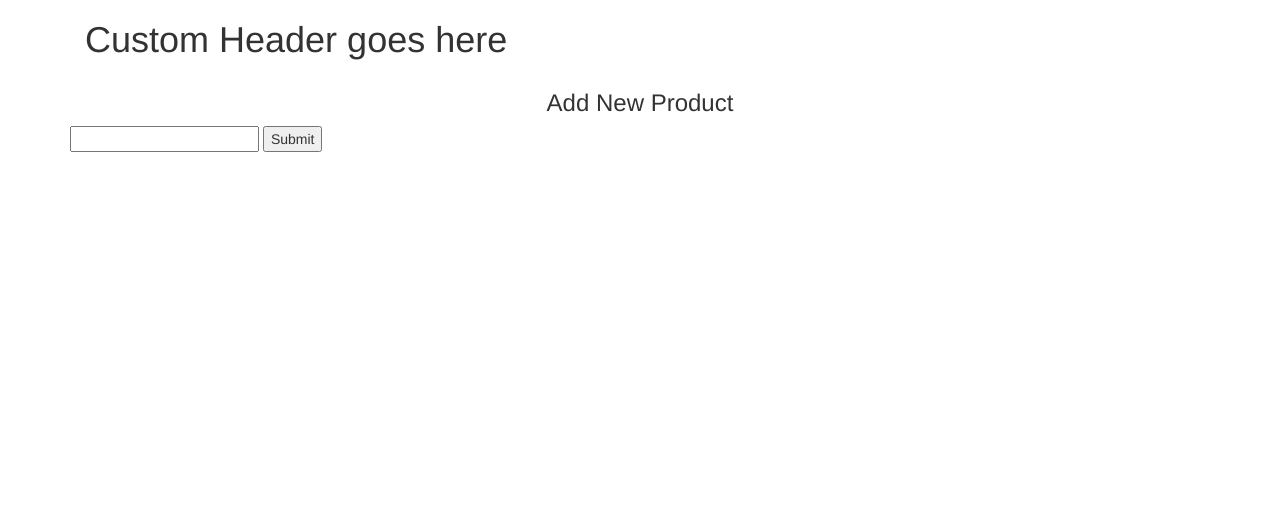
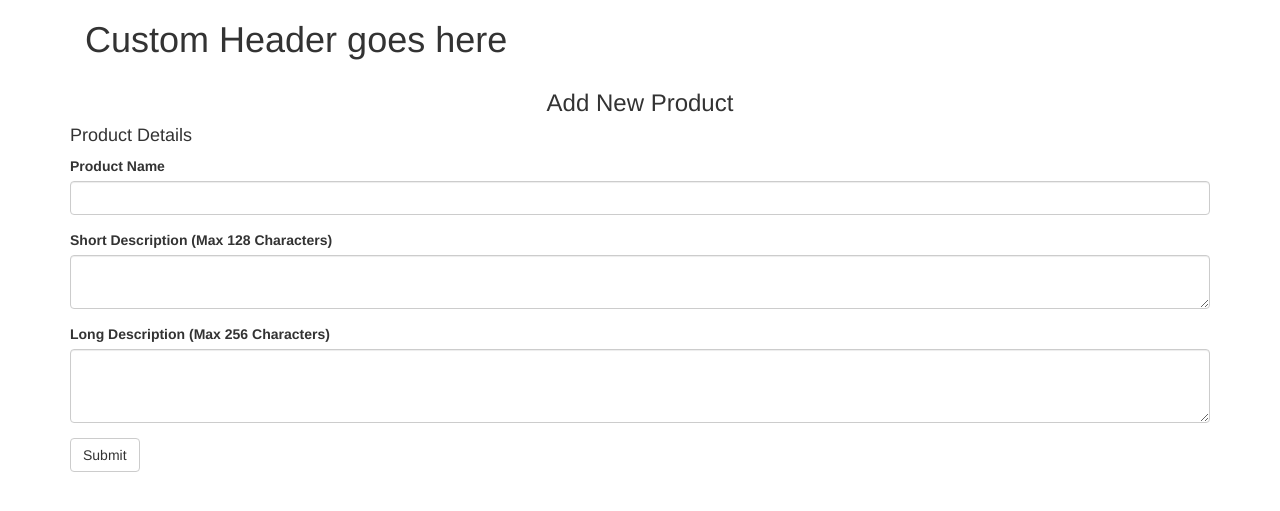
Before and after one commit to andrewrd/catomanage, a PHP site: page /pages/addprod.php in a window 1280 px wide. Shown: the top 511 px of the page. Run offline with PHP 8.4, Linux system fonts and the light colour scheme; some libraries are stand-ins or nearby versions.

Commit message:
addproductform expanded - still WIP

```diff
--- a/controller/controller.php
+++ b/controller/controller.php
@@ -122,7 +122,7 @@ function add_prod(){
   }
   else {
     //if info hasnt been added, show the form to add new info
-    new_product();
+    include '../layouts/addprodform.php';
   }
 }
 
@@ -131,10 +131,8 @@ function submitt_product(){
   return;
 }
 
-function new_product(){
-  //function that calls the form for adding a new form to the database
-  include '../layouts/addprodform.php';
+function get_all_cats(){
+  //function that gets all of the categories ids and names
 }
 
-
 ?>
--- a/layouts/addprodform.php
+++ b/layouts/addprodform.php
@@ -1,6 +1,18 @@
 <!--this form deals with adding new product information to the database-->
 <h3 class="text-center">Add New Product</h3>
+<h4>Product Details</h4>
 <form>
-  <input name="prod_name">
-  <button type="submitt">Submit</button>
+  <div class="form-group">
+    <label for="new-prod-name">Product Name</label>
+    <input id="new-prod-name" class="form-control" name="prod_name">
+  </div>
+  <div class="form-group">
+    <label for="new-short-desc">Short Description (Max 128 Characters)</label>
+    <textarea id="new-short-desce" class="form-control" name="prod_desc" rows="2"></textarea>
+  </div>
+  <div class="form-group">
+    <label for="new-long-desc">Long Description (Max 256 Characters)</label>
+    <textarea id="new-long-desce" class="form-control" name="prod_long_desc" rows="3"></textarea>
+  </div>
+  <button type="submitt" class="btn btn-default">Submit</button>
 </form>
```
